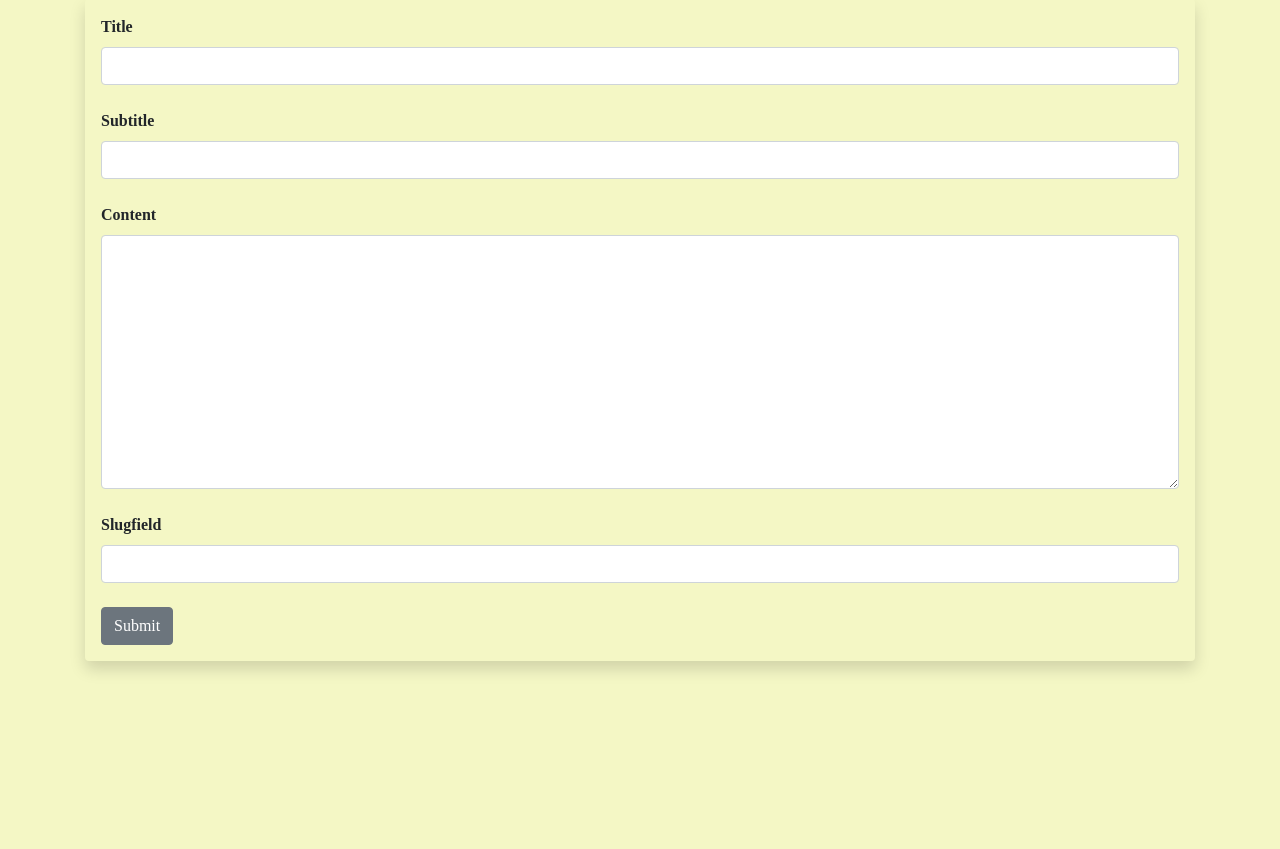
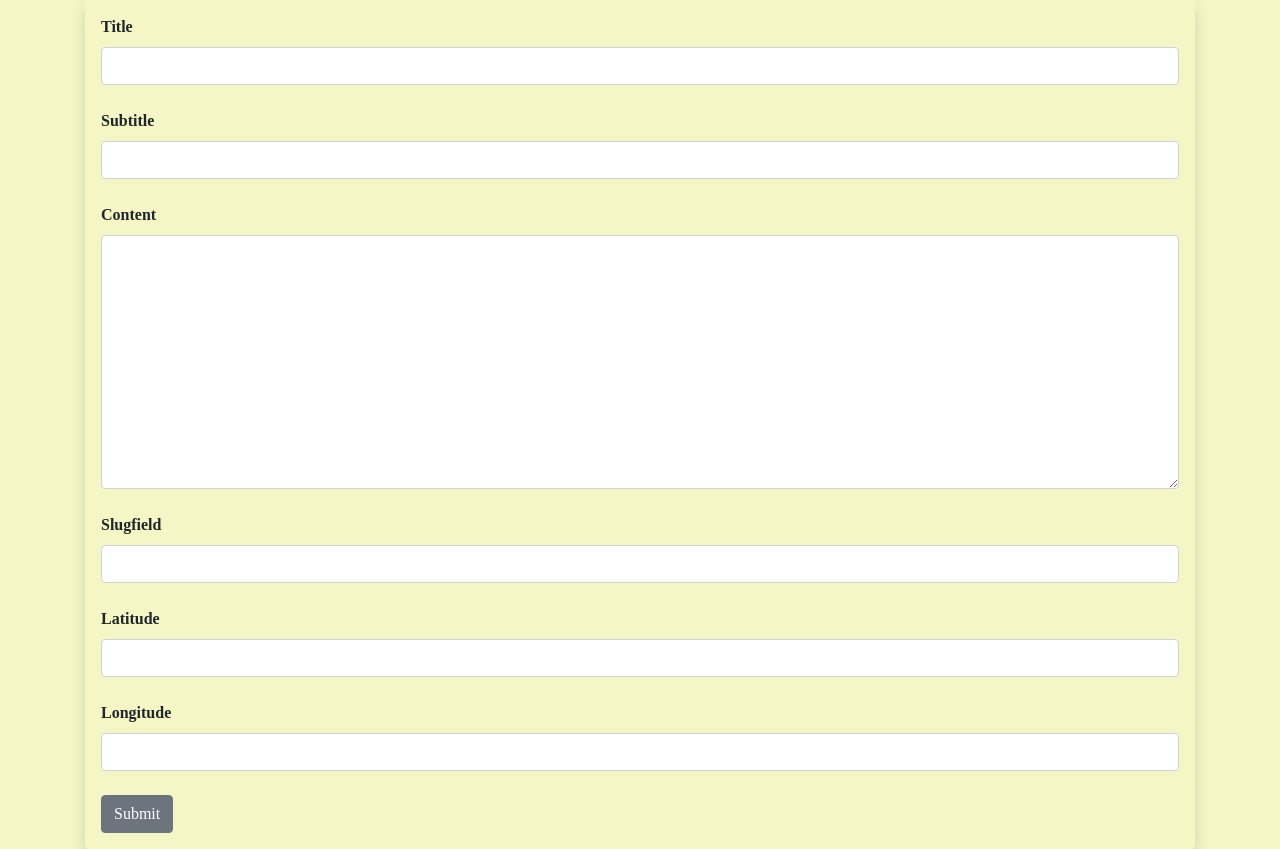
Before and after one commit to Lynnmich/personal_blog, a Flask app: page /add in a window 1280 px wide. Shown: the part 95-944 px from the top of the page. Before the commit the page ends 767 px from the top, so only its background shows below. Run offline with Flask 3, Linux system fonts and the light colour scheme; some libraries are stand-ins or nearby versions.

Commit message:
Requirements

```diff
--- a/templates/add.html
+++ b/templates/add.html
@@ -44,9 +44,21 @@
         {{ form.slug(class="form-control") }}
         <br/>
 
+        {{ form.latitude.label(class="form-label") }}
+
+        {{ form.latitude(class="form-control") }}
+        <br/>
+
+        {{ form.longitude.label(class="form-label") }}
+
+        {{ form.longitude(class="form-control") }}
+        <br/>
+
         {{ form.submit(class="btn btn-secondary") }}
 
     </form>
+    {{ ckeditor.load() }}
+    {{ ckeditor.config(name='content') }}
 </div>
 
 {% endblock %}
--- a/templates/destinations.html
+++ b/templates/destinations.html
@@ -34,7 +34,7 @@
     {% if destination.content.split('\n')|length > 1 %}
         <div id="destination{{ destination.id }}" style="display: none;">
             {% for paragraph in destination.content.split('\n')[1:] %}
-                <p style="font-family: Papyrus;">{{ paragraph }}</p>
+                <p style="font-family: Papyrus;">{{ paragraph | safe }}</p>
             {% endfor %}
         </div>
         <a href="{{ url_for('destination', id=destination.id) }}" "javascript:void(0);" onclick="toggleContent('destination{{ destination.id }}')" class="btn btn-outline-secondary btn-sm" style="background-color: #743e0c;">Read More</a>
@@ -45,8 +45,8 @@
     {% endif %}
         <br/><br/>
 </div>
+{% endfor %}
 
-{% endfor %}
 <script>
     function toggleContent(elementId) {
         var content = document.getElementById(elementId);
--- a/templates/posts.html
+++ b/templates/posts.html
@@ -37,7 +37,7 @@
     {% if post.content.split('\n')|length > 1 %}
         <div id="post{{ post.id }}" style="display: none;">
             {% for paragraph in post.content.split('\n')[1:] %}
-                <p style="font-family: Papyrus;">{{ paragraph | safe }}</p>
+                <p style="font-family: Papyrus;">{{ paragraph  | safe }}</p>
             {% endfor %}
         </div>
         <a href="{{ url_for('post', id=post.id) }}" "javascript:void(0);" onclick="toggleContent('post{{ post.id }}')" class="btn btn-outline-secondary btn-sm" style="background-color: #743e0c;">Read More</a>
@@ -48,8 +48,8 @@
     {% endif %}
     <br/><br/>
 </div>
+{% endfor %}
 
-{% endfor %}
 <script>
     function toggleContent(elementId) {
         var content = document.getElementById(elementId);
```
Also changed, not shown: requirements.txt (added, +50 -0 lines), posts.db.
